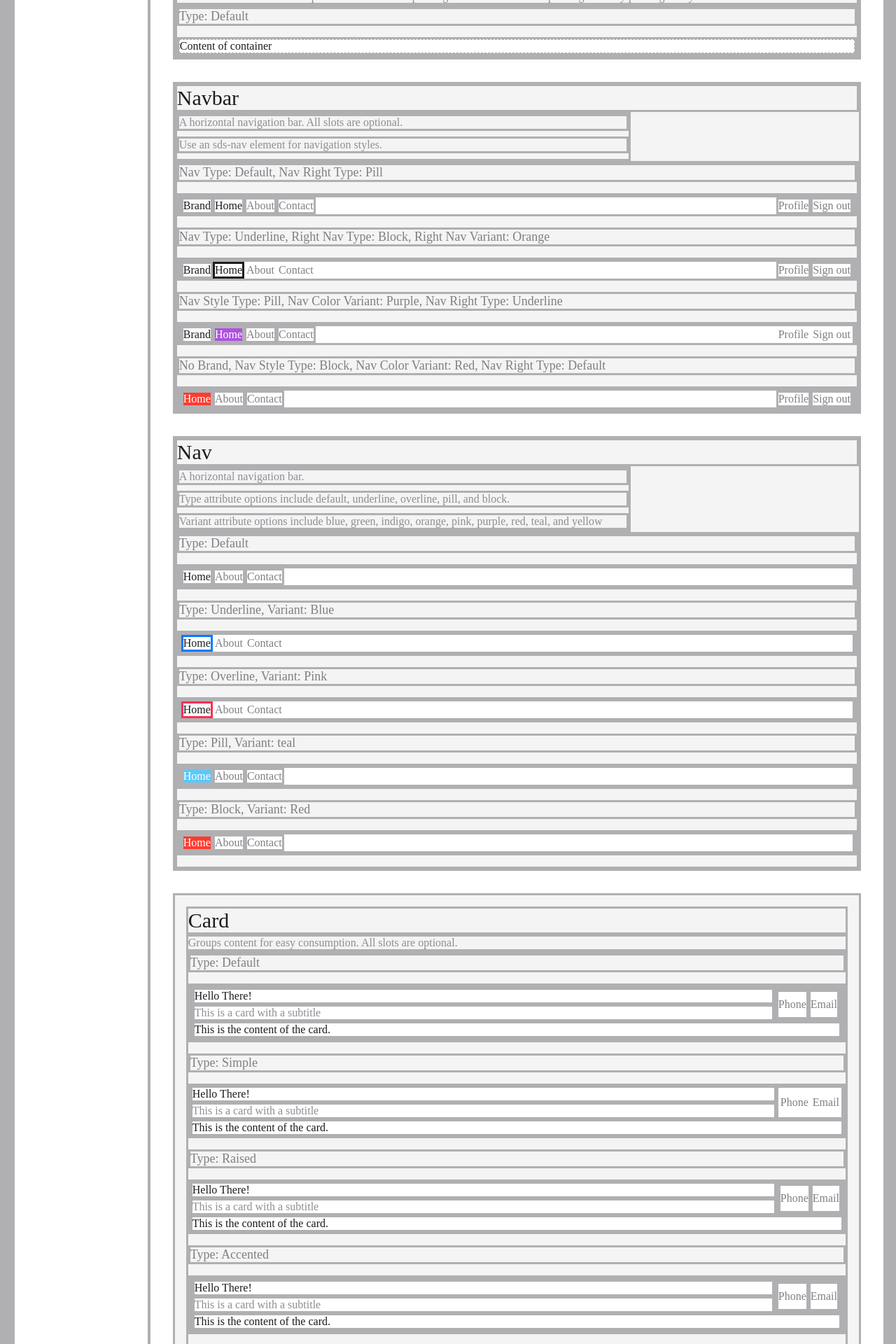
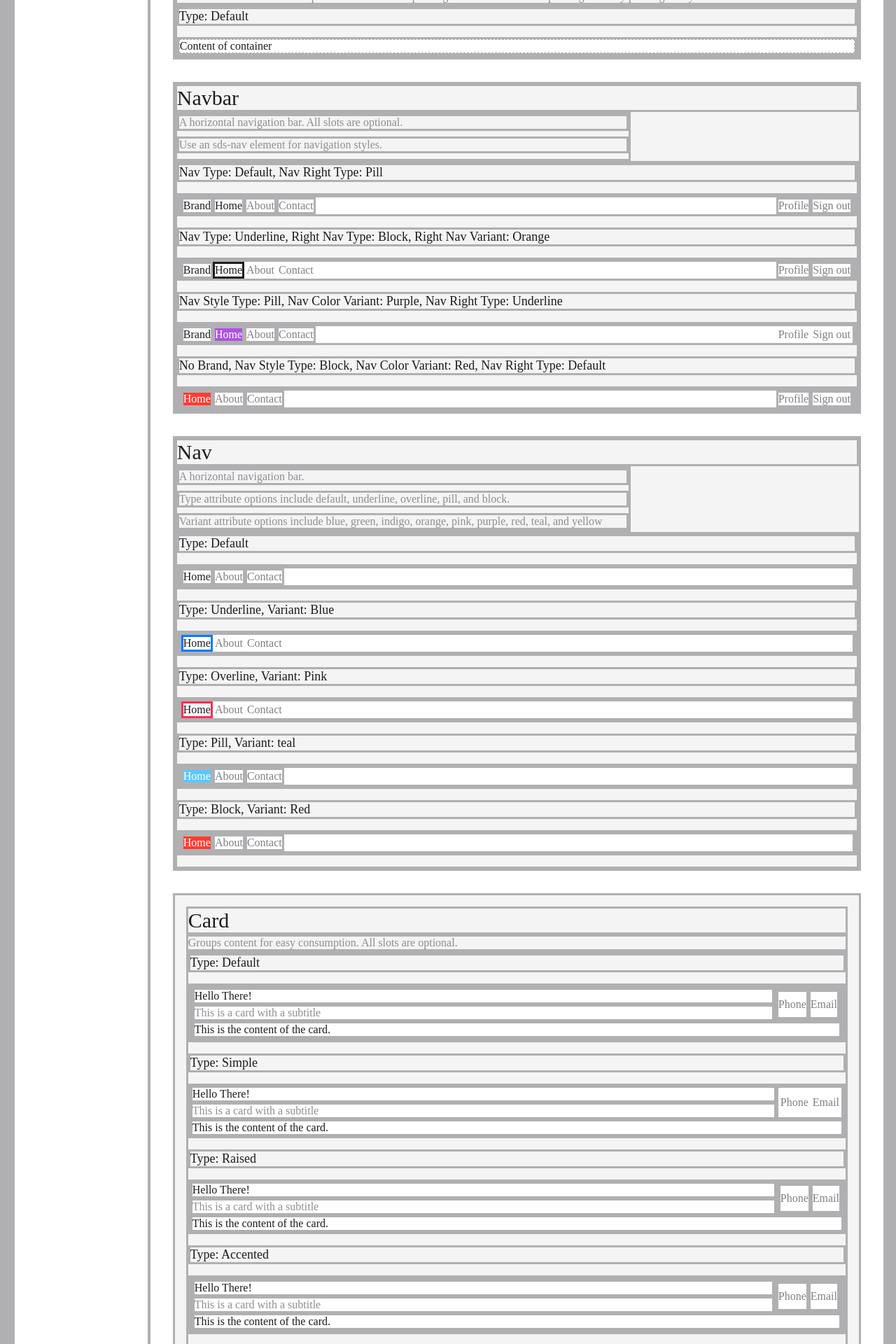
Before and after one commit to jshimkoski/simple-design-system, a Vue app: page /components in a window 1280 px wide. Shown: the part 880-2800 px from the top of the page at 70% size. Built offline with nearby package versions, Linux system fonts and the light colour scheme; what tailwind-css-variables would draw is missing.

Commit message:
clean up components text color

```diff
--- a/src/views/Components.vue
+++ b/src/views/Components.vue
@@ -46,7 +46,7 @@
             A traditional header/content/footer layout. All slots are optional.
           </p>
           <section slot="content">
-            <h3 class="text-lg mb-4 text-gray-600">Type: Default</h3>
+            <h3 class="text-lg mb-4">Type: Default</h3>
             <sds-container class="bg-bgcolor h-64">
               <sds-layout-stacked>
                 <header slot="header" class="border-dashed border">
@@ -69,7 +69,7 @@
             optional.
           </p>
           <section slot="content">
-            <h3 class="text-lg mb-4 text-gray-600">Type: Default</h3>
+            <h3 class="text-lg mb-4">Type: Default</h3>
             <sds-container class="bg-bgcolor">
               <sds-layout-sidebar>
                 <header slot="sidebar" class="border-dashed border">
@@ -92,7 +92,7 @@
             can override padding with any padding utility class.
           </p>
           <section slot="content">
-            <h3 class="text-lg mb-4 text-gray-600">Type: Default</h3>
+            <h3 class="text-lg mb-4">Type: Default</h3>
             <sds-container class="bg-bgcolor">
               <sds-container class="border-dashed border">
                 Content of container
@@ -111,7 +111,7 @@
             </p>
           </div>
           <section slot="content" class="space-y-4">
-            <h3 class="text-lg text-gray-600">
+            <h3 class="text-lg">
               Nav Type: Default, Nav Right Type: Pill
             </h3>
             <sds-container class="bg-bgcolor">
@@ -131,7 +131,7 @@
               </sds-navbar>
             </sds-container>
 
-            <h3 class="text-lg text-gray-600">
+            <h3 class="text-lg">
               Nav Type: Underline, Right Nav Type: Block, Right Nav Variant:
               Orange
             </h3>
@@ -152,7 +152,7 @@
               </sds-navbar>
             </sds-container>
 
-            <h3 class="text-lg text-gray-600">
+            <h3 class="text-lg">
               Nav Style Type: Pill, Nav Color Variant: Purple, Nav Right Type:
               Underline
             </h3>
@@ -173,7 +173,7 @@
               </sds-navbar>
             </sds-container>
 
-            <h3 class="text-lg text-gray-600">
+            <h3 class="text-lg">
               No Brand, Nav Style Type: Block, Nav Color Variant: Red, Nav Right
               Type: Default
             </h3>
@@ -208,7 +208,7 @@
             </p>
           </div>
           <section slot="content">
-            <h3 class="text-lg mb-4 text-gray-600">
+            <h3 class="text-lg mb-4">
               Type: Default
             </h3>
             <sds-container class="bg-bgcolor mb-4">
@@ -219,7 +219,7 @@
               </sds-nav>
             </sds-container>
 
-            <h3 class="text-lg mb-4 text-gray-600">
+            <h3 class="text-lg mb-4">
               Type: Underline, Variant: Blue
             </h3>
             <sds-container class="bg-bgcolor mb-4">
@@ -230,7 +230,7 @@
               </sds-nav>
             </sds-container>
 
-            <h3 class="text-lg mb-4 text-gray-600">
+            <h3 class="text-lg mb-4">
               Type: Overline, Variant: Pink
             </h3>
             <sds-container class="bg-bgcolor mb-4">
@@ -241,7 +241,7 @@
               </sds-nav>
             </sds-container>
 
-            <h3 class="text-lg mb-4 text-gray-600">
+            <h3 class="text-lg mb-4">
               Type: Pill, Variant: teal
             </h3>
             <sds-container class="bg-bgcolor mb-4">
@@ -252,7 +252,7 @@
               </sds-nav>
             </sds-container>
 
-            <h3 class="text-lg mb-4 text-gray-600">
+            <h3 class="text-lg mb-4">
               Type: Block, Variant: Red
             </h3>
             <sds-container class="bg-bgcolor mb-4">
@@ -272,7 +272,7 @@
             Groups content for easy consumption. All slots are optional.
           </p>
           <section slot="content">
-            <h2 class="text-lg mb-4 text-gray-600">Type: Default</h2>
+            <h2 class="text-lg mb-4">Type: Default</h2>
             <sds-container class="bg-bgcolor mb-4">
               <sds-card>
                 <h3 slot="title">Hello There!</h3>
@@ -287,7 +287,7 @@
               </sds-card>
             </sds-container>
 
-            <h2 class="text-lg mb-4 text-gray-600">Type: Simple</h2>
+            <h2 class="text-lg mb-4">Type: Simple</h2>
             <sds-container class="bg-bgcolor mb-4">
               <sds-card type="simple">
                 <h3 slot="title">Hello There!</h3>
@@ -302,7 +302,7 @@
               </sds-card>
             </sds-container>
 
-            <h2 class="text-lg mb-4 text-gray-600">Type: Raised</h2>
+            <h2 class="text-lg mb-4">Type: Raised</h2>
             <sds-container class="bg-bgcolor mb-4">
               <sds-card type="raised">
                 <h3 slot="title">Hello There!</h3>
@@ -317,7 +317,7 @@
               </sds-card>
             </sds-container>
 
-            <h2 class="text-lg mb-4 text-gray-600">
+            <h2 class="text-lg mb-4">
               Type: Accented
             </h2>
             <sds-container class="bg-bgcolor mb-4">
```
